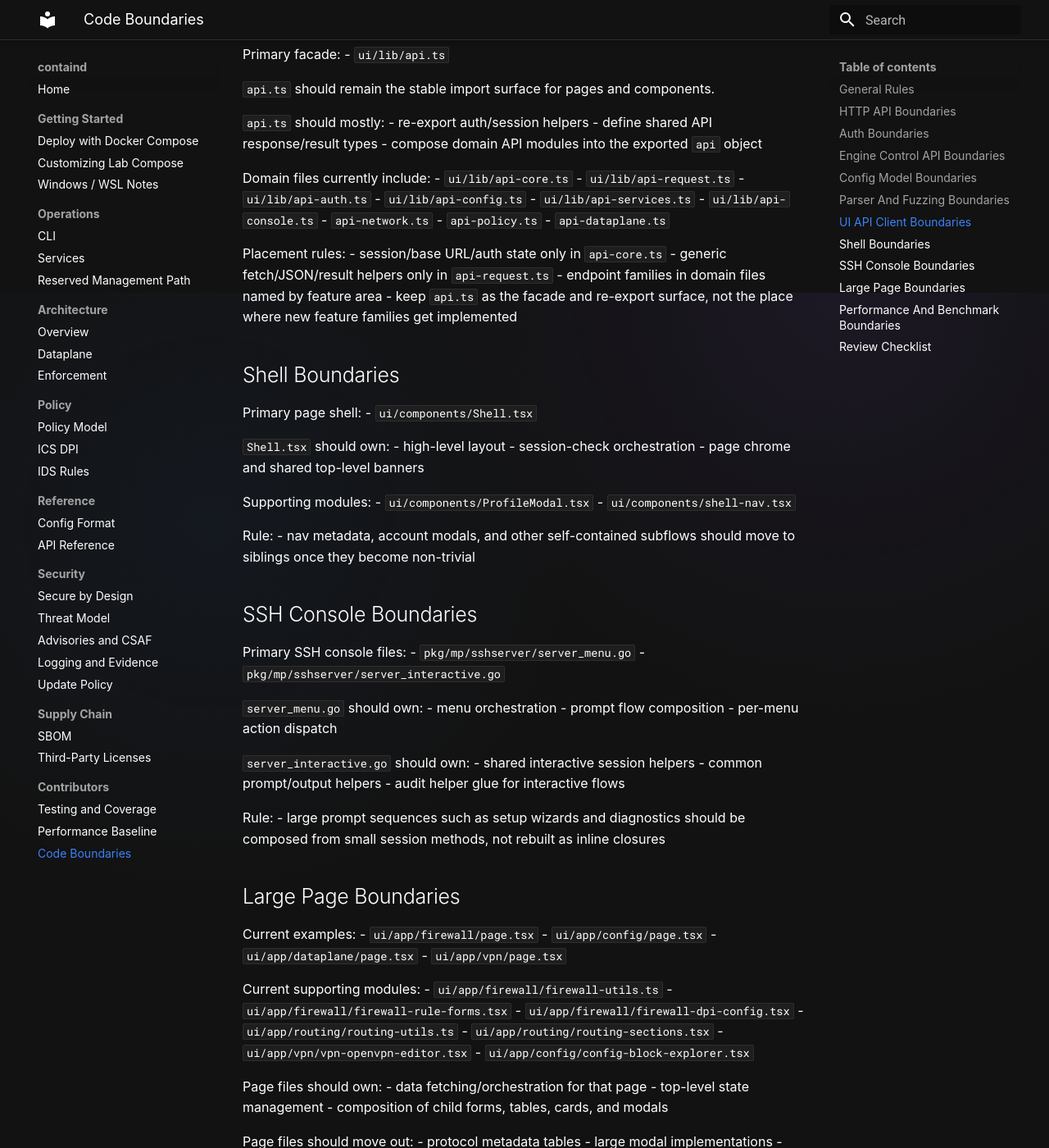
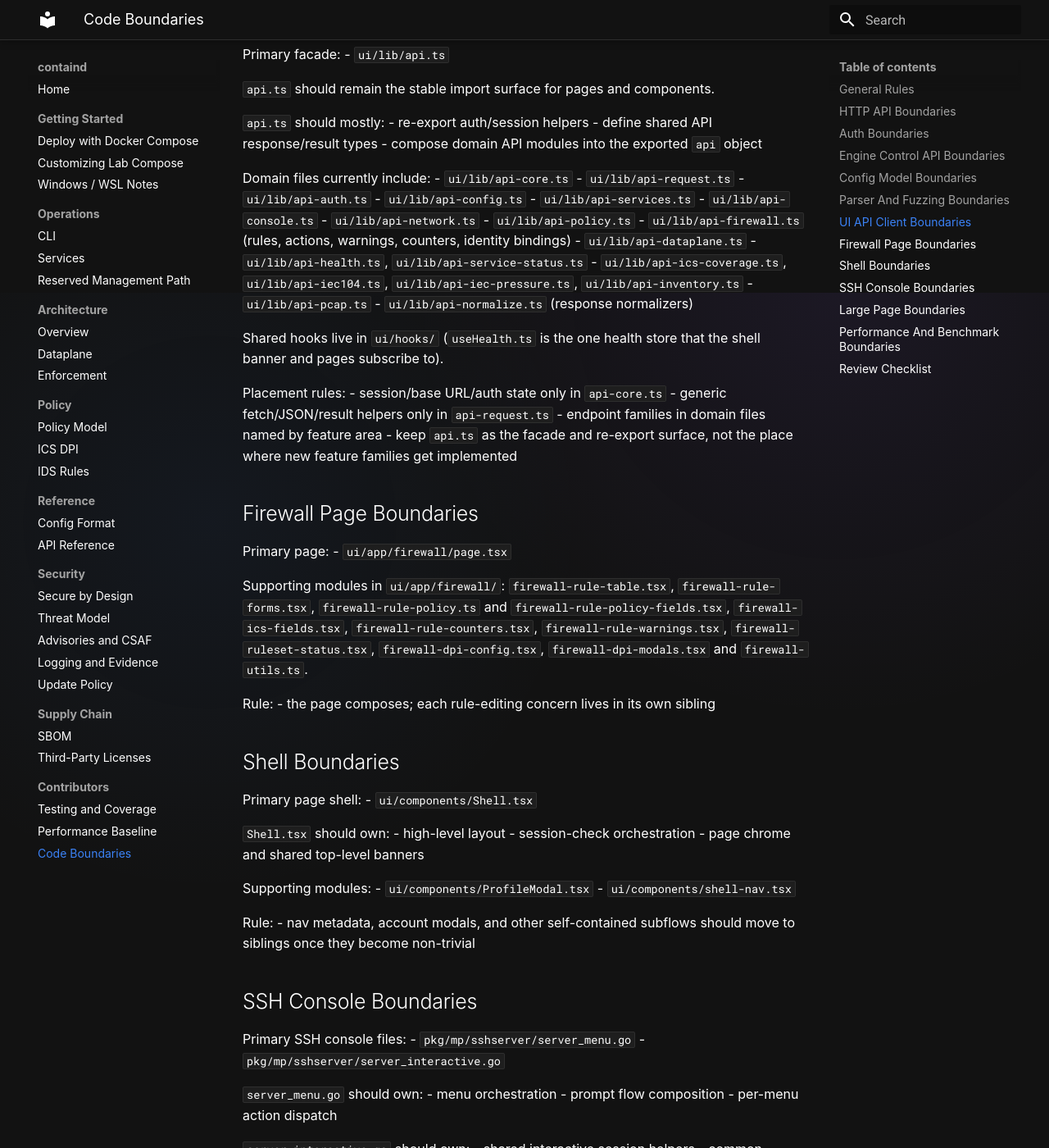
Before and after one commit to tonylturner/containd, an MkDocs documentation site: the page built from docs/mkdocs/code-boundaries.md, in a window 1280 px wide and 1400 px high, scrolled down 2443 px. Shown: the whole window at 82% size. Built offline with MkDocs 1.6.1 and Material for MkDocs 9.7.7, drawn with Linux system fonts in a browser that asks for light colours.

Commit message:
List the UI domain modules, hooks and firewall page modules in code boundaries

```diff
--- a/docs/mkdocs/code-boundaries.md
+++ b/docs/mkdocs/code-boundaries.md
@@ -131,15 +131,38 @@ Domain files currently include:
 - `ui/lib/api-config.ts`
 - `ui/lib/api-services.ts`
 - `ui/lib/api-console.ts`
-- `api-network.ts`
-- `api-policy.ts`
-- `api-dataplane.ts`
+- `ui/lib/api-network.ts`
+- `ui/lib/api-policy.ts`
+- `ui/lib/api-firewall.ts` (rules, actions, warnings, counters, identity bindings)
+- `ui/lib/api-dataplane.ts`
+- `ui/lib/api-health.ts`, `ui/lib/api-service-status.ts`
+- `ui/lib/api-ics-coverage.ts`, `ui/lib/api-iec104.ts`, `ui/lib/api-iec-pressure.ts`, `ui/lib/api-inventory.ts`
+- `ui/lib/api-pcap.ts`
+- `ui/lib/api-normalize.ts` (response normalizers)
+
+Shared hooks live in `ui/hooks/` (`useHealth.ts` is the one health store that
+the shell banner and pages subscribe to).
 
 Placement rules:
 - session/base URL/auth state only in `api-core.ts`
 - generic fetch/JSON/result helpers only in `api-request.ts`
 - endpoint families in domain files named by feature area
 - keep `api.ts` as the facade and re-export surface, not the place where new feature families get implemented
+
+## Firewall Page Boundaries
+
+Primary page:
+- `ui/app/firewall/page.tsx`
+
+Supporting modules in `ui/app/firewall/`: `firewall-rule-table.tsx`,
+`firewall-rule-forms.tsx`, `firewall-rule-policy.ts` and
+`firewall-rule-policy-fields.tsx`, `firewall-ics-fields.tsx`,
+`firewall-rule-counters.tsx`, `firewall-rule-warnings.tsx`,
+`firewall-ruleset-status.tsx`, `firewall-dpi-config.tsx`,
+`firewall-dpi-modals.tsx` and `firewall-utils.ts`.
+
+Rule:
+- the page composes; each rule-editing concern lives in its own sibling
 
 ## Shell Boundaries
 
```
